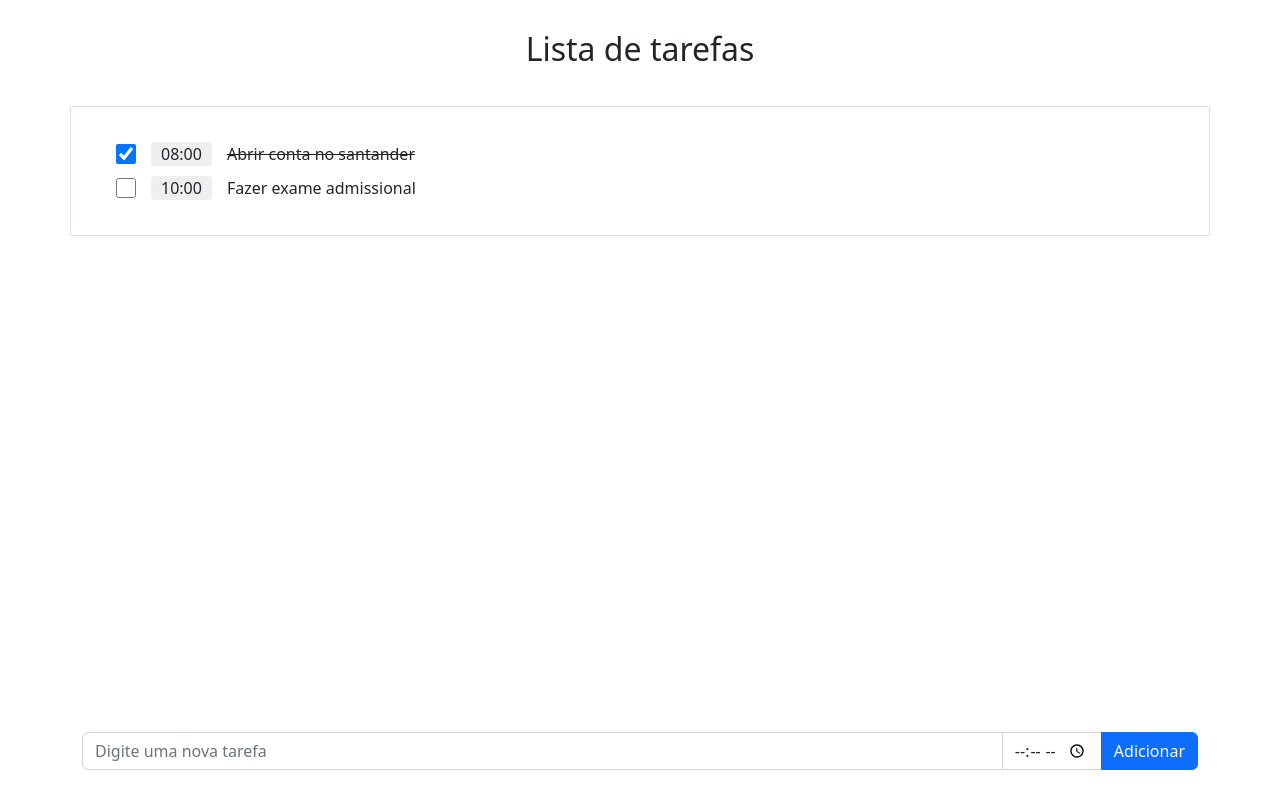
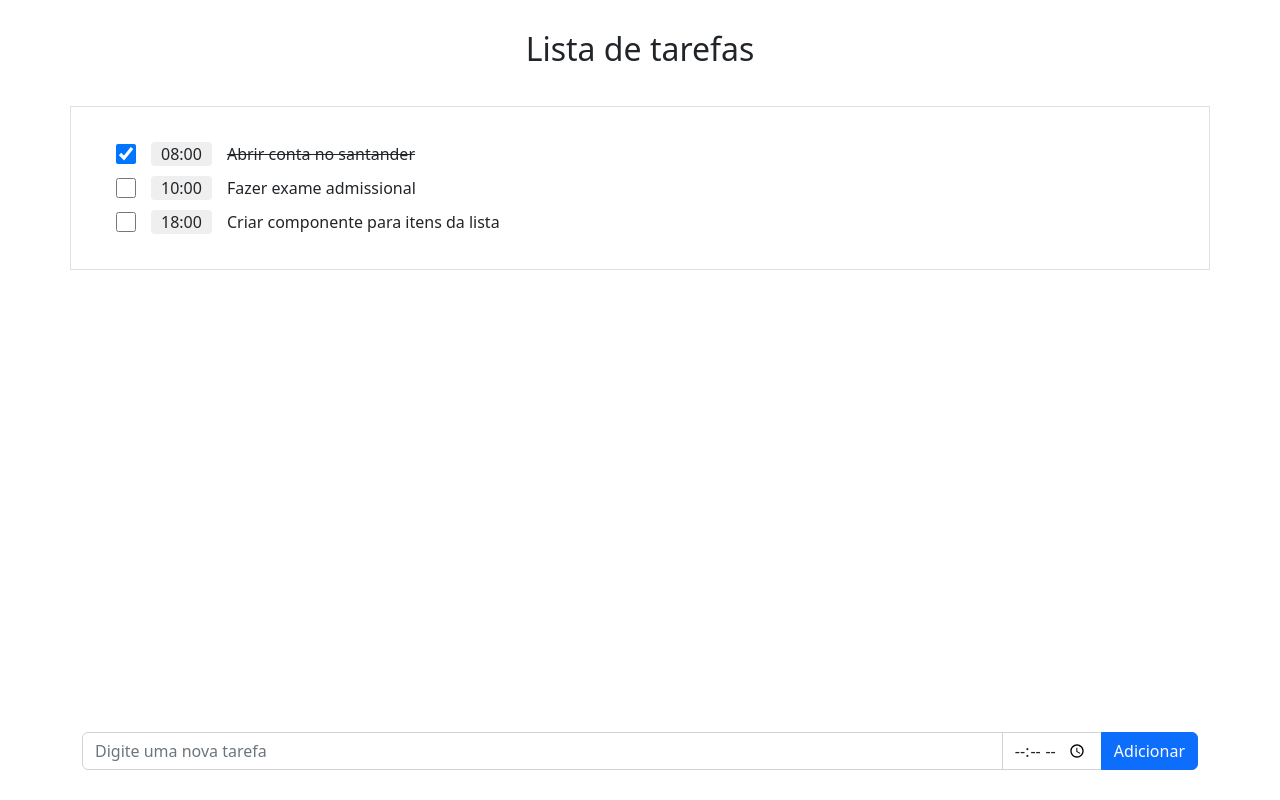
Before and after one commit to ThiagoPffer/lista-tarefas-angular, an Angular app: page / in a window 1280 px wide. Built offline with nearby package versions, Linux system fonts and the light colour scheme.

Commit message:
Editable tasks; Task item component

```diff
--- a/src/app/app.module.ts
+++ b/src/app/app.module.ts
@@ -7,13 +7,15 @@ import { AppComponent } from './app.component';
 import { MainPageComponent } from './main-page/main-page.component';
 import { FormsModule } from '@angular/forms';
 import { TarefasListComponent } from './main-page/tarefas-list/tarefas-list.component';
+import { TarefaItemComponent } from './main-page/tarefas-list/tarefa-item/tarefa-item.component';
 
 @NgModule({
   declarations: [
     AppComponent,
     MainPageComponent,
     TarefasListComponent,
-    OrderByPipe
+    OrderByPipe,
+    TarefaItemComponent
   ],
   imports: [
     BrowserModule,
--- a/src/app/main-page/main-page.component.ts
+++ b/src/app/main-page/main-page.component.ts
@@ -37,6 +37,11 @@ export class MainPageComponent implements OnInit {
                 tarefa: 'Abrir conta no santander',
                 horario: '08:00',
                 isRealizada: true
+            },
+            {
+                tarefa: 'Criar componente para itens da lista',
+                horario: '18:00',
+                isRealizada: false
             }
         ];
         this.newTarefa = { ...this.EMPTY_TAREFA };
@@ -52,6 +57,7 @@ export class MainPageComponent implements OnInit {
         }
     }
 
+    // CRIAR SERVIÇO PARA REALIZAR TAIS VERIFICAÇÕES (CÓDIGO DUPLICADO EM TAREFA-ITEM.COMPONENT)
     tarefaHasText(tarefa: String) { return tarefa && tarefa !== '' && tarefa.length > this.TAREFA_MIN_LENGTH; }
 
     tarefaHasHorario(horario: String) { return horario && horario.length >= 4; }
--- /dev/null
+++ b/src/app/main-page/tarefas-list/tarefa-item/tarefa-item.component.css
@@ -0,0 +1,79 @@
+li {
+    padding: 5px 15px;
+}
+
+li:hover {
+    background: rgb(233, 233, 233);
+}
+
+li:hover .delete-btn{
+    display: block;
+}
+
+.tarefa-horario {
+    background: rgb(239, 239, 239);
+    padding: 0 10px;
+    border-radius: 4px;
+}
+
+.tarefa-text-container {
+    flex: 1;
+    margin: 0 15px;
+}
+
+.tarefa-text-input-container {
+    display: flex;
+    flex-direction: row;
+    gap: 4px;
+}
+
+.tarefa-text-input-container input {
+    padding: 0 10px;
+    height: 24px;
+    width: 40%;
+    border: 1px solid rgb(192, 192, 192);
+    border-radius: 4px;
+    outline: none;
+}
+
+.btn-edit-tarefa {
+    margin: 0 0 0 5px;
+}
+
+.tarefa-text {
+    display: inline-block;
+    transition: .2s;
+}
+
+.tarefa-text:hover {
+    padding: 0 10px;
+    background-color: rgb(255, 255, 255);
+    border-radius: 4px;
+}
+
+.tarefa-text:hover .btn-edit-tarefa {
+    display: inline-block;
+}
+
+.tarefa-text-container.checked .tarefa-text {
+    text-decoration: line-through;
+}
+
+.delete-btn,
+.btn-edit-tarefa,
+.btn-cancel-edit,
+.btn-save-edit {
+    display: none;
+}
+
+.btn-cancel-edit.edit,
+.btn-save-edit.edit {
+    display: inline-block;
+}
+
+.tarefa-check {
+    margin: 0 15px 0 0;
+    width: 20px;
+    height: 20px;
+    cursor: pointer;
+}
--- /dev/null
+++ b/src/app/main-page/tarefas-list/tarefa-item/tarefa-item.component.html
@@ -0,0 +1,18 @@
+<li>
+    <div class="d-flex align-items-center">
+        <input class="tarefa-check" type="checkbox" [(ngModel)]="tarefa.isRealizada">
+        <span class="tarefa-horario">{{ tarefa.horario }}</span>
+        <div class="tarefa-text-container" [ngClass]="{checked: tarefa.isRealizada}">
+            <span class="tarefa-text" *ngIf="!isEditandoTarefa" (click)="toggleEditarTarefa()" title="Clique para editar">
+                {{ tarefa.tarefa }}
+                <button class="icon-btn btn-edit-tarefa"><span class="mdi mdi-pencil"></span></button>
+            </span>
+            <div class="tarefa-text-input-container">
+                <input *ngIf="isEditandoTarefa" type="text" [(ngModel)]="tarefa.tarefa">
+                <button [ngClass]="{edit: isEditandoTarefa}" (click)="cancelEditTask()" class="btn-cancel-edit icon-btn"><span class="mdi mdi-close"></span></button>
+                <button [ngClass]="{edit: isEditandoTarefa}" (click)="saveEditTask()" class="btn-save-edit icon-btn"><span class="mdi mdi-check"></span></button>
+            </div>
+        </div>
+        <button (click)="deleteTarefa()" class="icon-btn delete-btn" title="Excluir"><span class="mdi mdi-close"></span></button>
+    </div>
+</li>
--- /dev/null
+++ b/src/app/main-page/tarefas-list/tarefa-item/tarefa-item.component.ts
@@ -0,0 +1,59 @@
+import { Component, Input, OnInit, ViewChild } from '@angular/core';
+
+interface Tarefa {
+    tarefa: String
+    horario: String
+    isRealizada: Boolean
+}
+
+@Component({
+    selector: 'app-tarefa-item',
+    templateUrl: './tarefa-item.component.html',
+    styleUrls: ['./tarefa-item.component.css']
+})
+export class TarefaItemComponent implements OnInit {
+
+    TAREFA_MIN_LENGTH: Number = 10;
+    @Input() tarefa: Tarefa;
+    isEditandoTarefa: Boolean;
+    taskDescription: String;
+
+    constructor() {
+        this.tarefa = {
+            tarefa: '',
+            horario: '',
+            isRealizada: false
+        };
+        this.isEditandoTarefa = false;
+        this.taskDescription = '';
+    }
+
+    ngOnInit(): void {
+    }
+
+    deleteTarefa() {
+        // this.tarefas.splice(index, 1);
+        console.log('TODO: Emitir eventos para excluir o item');
+    }
+
+    toggleEditarTarefa() {
+        this.isEditandoTarefa = !this.isEditandoTarefa;
+        if (this.isEditandoTarefa) {
+            this.taskDescription = this.tarefa.tarefa;
+        }
+    }
+
+    saveEditTask() {
+        if (this.tarefaHasText(this.tarefa.tarefa)) {
+            this.toggleEditarTarefa();
+        }
+    }
+
+    cancelEditTask() {
+        this.tarefa.tarefa = this.taskDescription;
+        this.toggleEditarTarefa();
+    }
+
+    tarefaHasText(tarefa: String) { return tarefa && tarefa !== '' && tarefa.length > this.TAREFA_MIN_LENGTH; }
+
+}
--- a/src/app/main-page/tarefas-list/tarefas-list.component.css
+++ b/src/app/main-page/tarefas-list/tarefas-list.component.css
@@ -2,18 +2,6 @@ ul {
     list-style: none;
     padding: 0;
     margin: 0;
-}
-
-ul li {
-    padding: 5px 15px;
-}
-
-ul li:hover {
-    background: rgb(233, 233, 233);
-}
-
-ul li:hover .delete-btn{
-    display: block;
 }
 
 p {
@@ -29,32 +17,3 @@ p {
     margin-bottom: 98px;
     overflow: auto;
 }
-
-.tarefa-horario {
-    background: rgb(239, 239, 239);
-    padding: 0 10px;
-    border-radius: 4px;
-}
-
-.tarefa-text {
-    flex: 1;
-    margin: 0 15px;
-}
-
-.tarefa-text.checked {
-    text-decoration: line-through;
-}
-
-.delete-btn {
-    display: none;
-    background: none;
-    border: none;
-    max-height: 24px;
-}
-
-.tarefa-check {
-    margin: 0 15px 0 0;
-    width: 20px;
-    height: 20px;
-    cursor: pointer;
-}
--- a/src/app/main-page/tarefas-list/tarefas-list.component.html
+++ b/src/app/main-page/tarefas-list/tarefas-list.component.html
@@ -2,14 +2,7 @@
     <div class="row">
         <div class="col-md-12">
             <ul>
-                <li *ngFor="let item of tarefas | orderby: 'horario'; let itemIndex = index">
-                    <div class="d-flex align-items-center">
-                        <input class="tarefa-check" type="checkbox" [(ngModel)]="item.isRealizada">
-                        <span (click)="teste(item, itemIndex)" class="tarefa-horario">{{ item.horario }}</span>
-                        <span class="tarefa-text" [ngClass]="{checked: item.isRealizada}">{{ item.tarefa }}</span>
-                        <button (click)="deleteTarefa(itemIndex)" class="delete-btn" title="Excluir"><span class="mdi mdi-close"></span></button>
-                    </div>
-                </li>
+                <app-tarefa-item *ngFor="let item of tarefas | orderby: 'horario'; let itemIndex = index" [tarefa]="item"></app-tarefa-item>
             </ul>
             <p class="info text-center" *ngIf="tarefas.length === 0">Nenhuma tarefa a ser listada</p>
         </div>
--- a/src/app/main-page/tarefas-list/tarefas-list.component.ts
+++ b/src/app/main-page/tarefas-list/tarefas-list.component.ts
@@ -23,10 +23,4 @@ export class TarefasListComponent implements OnInit {
     ngOnInit(): void {
     }
 
-    deleteTarefa(index: number) { this.tarefas.splice(index, 1); }
-
-    teste(item: Tarefa, index: Number) {
-        console.log(item, index);
-    }
-
 }
--- a/src/styles.css
+++ b/src/styles.css
@@ -6,3 +6,9 @@
     margin: 0;
     box-sizing: border-box;
 }
+
+.icon-btn {
+    background: none;
+    border: none;
+    max-height: 24px;
+}
```
Also changed, not shown: 2 other files (tests, documents, lock files or other folders).
